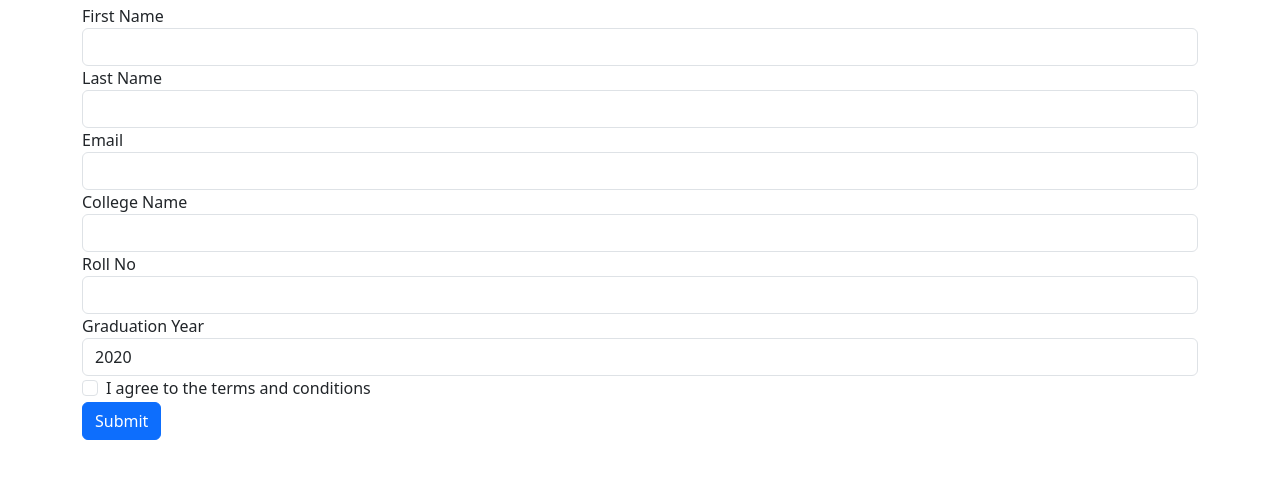
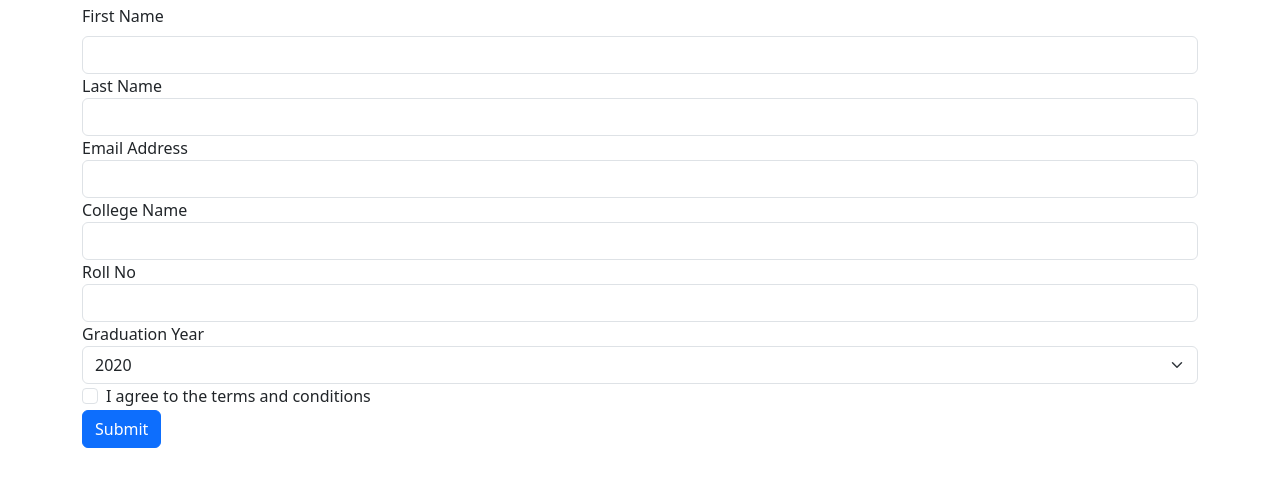
Before and after one commit to acciojob/bootstrap-form-easy-techdeepak1996, a website: page main.html in a window 1280 px wide. Shown: the part 42-528 px from the top of the page. Drawn offline with nearby package versions, Linux system fonts and the light colour scheme.

Commit message:
created a submission

```diff
--- a/main.html
+++ b/main.html
@@ -11,8 +11,8 @@
         <h2>Internship Application Form</h2>
         <form id="internship-form">
             <div class="form-group">
-                <label for="first-name-input">First Name</label>
-                <input type="text" class="form-control" id="first-name-input" name="first-name">
+	            <label class="form-label" for="first-name-input">First Name</label>
+                <input type="text" class="form-control" id="first-name-input" name="first-name" required>
                 <div class="invalid-feedback">Please enter your first name.</div>
             </div>
             <div class="form-group">
@@ -21,7 +21,7 @@
                 <div class="invalid-feedback">Please enter your last name.</div>
             </div>
             <div class="form-group">
-                <label for="email-input">Email</label>
+                <label for="email-input">Email Address</label>
                 <input type="email" class="form-control" id="email-input" name="email">
                 <div class="invalid-feedback">Please enter a valid email address.</div>
             </div>
@@ -37,7 +37,7 @@
             </div>
             <div class="form-group">
                 <label for="graduation-year-input">Graduation Year</label>
-                <select class="form-control" id="graduation-year-input" name="graduation-year">
+                <select class="form-select" id="grad-year-select" name="graduation-year" required>
                     <option value="2020">2020</option>
                     <option value="2021">2021</option>
                     <option value="2022">2022</option>
```
